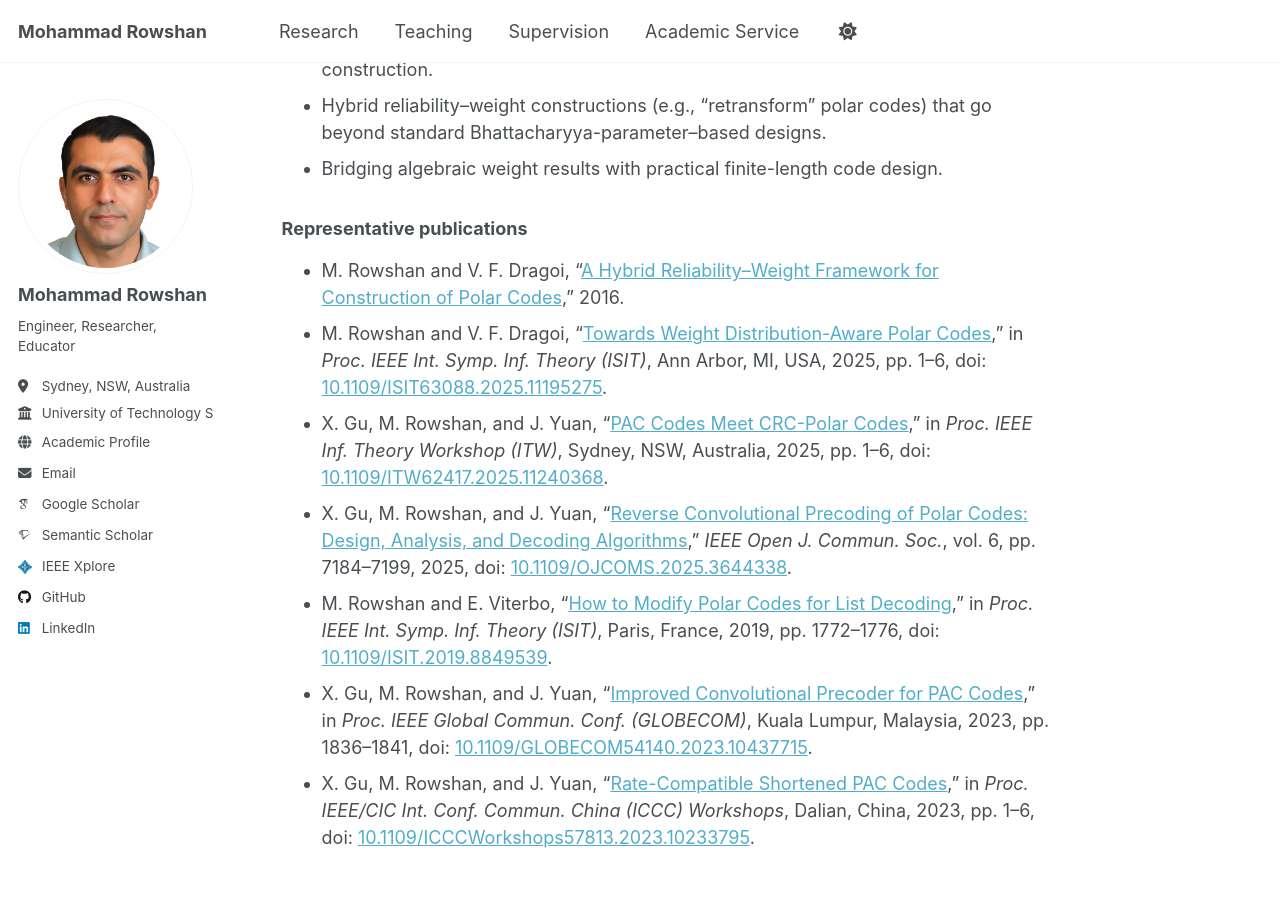
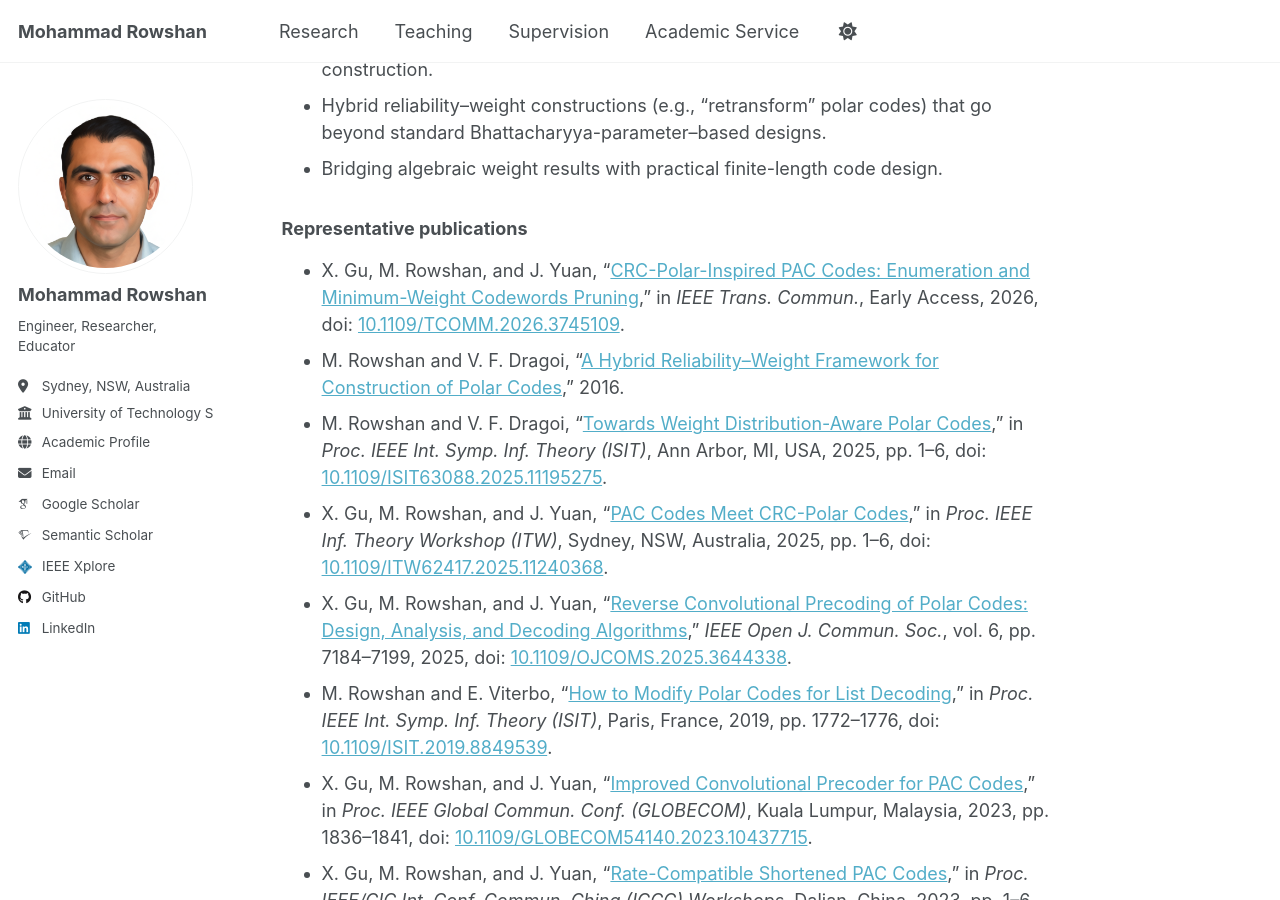
Before and after one commit to mohammad-rowshan/mohammad-rowshan.github.io, a Jekyll site: the page built from _pages/research.md, in a window 1280 px wide and 900 px high, scrolled down 5205 px. Built offline with Jekyll 4.4.1, drawn with Linux system fonts in a browser that asks for light colours; some web fonts are replaced; a script that is not in the unit is left out; comment, search, counter and statistics services are not loaded.

Commit message:
Update research.md

```diff
--- a/_pages/research.md
+++ b/_pages/research.md
@@ -104,6 +104,7 @@ Representative work
 
 ### Representative publications
 
+- X. Gu, M. Rowshan, and J. Yuan, “[CRC-Polar-Inspired PAC Codes: Enumeration and Minimum-Weight Codewords Pruning](https://doi.org/10.1109/TCOMM.2026.3745109),” in *IEEE Trans. Commun.*, Early Access, 2026, doi: [10.1109/TCOMM.2026.3745109](https://doi.org/10.1109/TCOMM.2026.3745109).
 - M. Rowshan and V. F. Dragoi, “[A Hybrid Reliability–Weight Framework for Construction of Polar Codes](https://arxiv.org/pdf/2601.10376),” 2016.
 - M. Rowshan and V. F. Dragoi, “[Towards Weight Distribution-Aware Polar Codes](https://doi.org/10.1109/ISIT63088.2025.11195275),” in *Proc. IEEE Int. Symp. Inf. Theory (ISIT)*, Ann Arbor, MI, USA, 2025, pp. 1–6, doi: [10.1109/ISIT63088.2025.11195275](https://doi.org/10.1109/ISIT63088.2025.11195275).
 - X. Gu, M. Rowshan, and J. Yuan, “[PAC Codes Meet CRC-Polar Codes](https://doi.org/10.1109/ITW62417.2025.11240368),” in *Proc. IEEE Inf. Theory Workshop (ITW)*, Sydney, NSW, Australia, 2025, pp. 1–6, doi: [10.1109/ITW62417.2025.11240368](https://doi.org/10.1109/ITW62417.2025.11240368).
```
